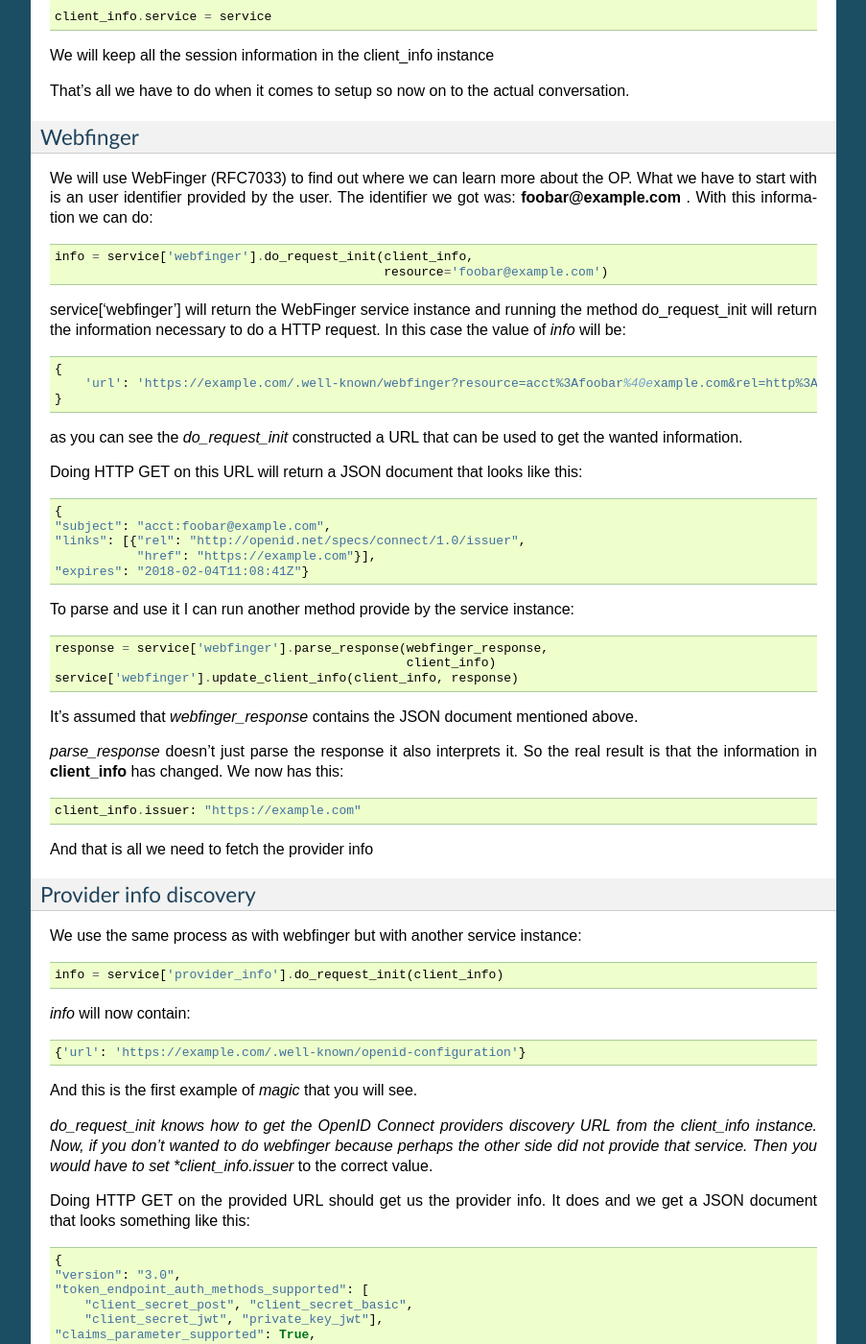
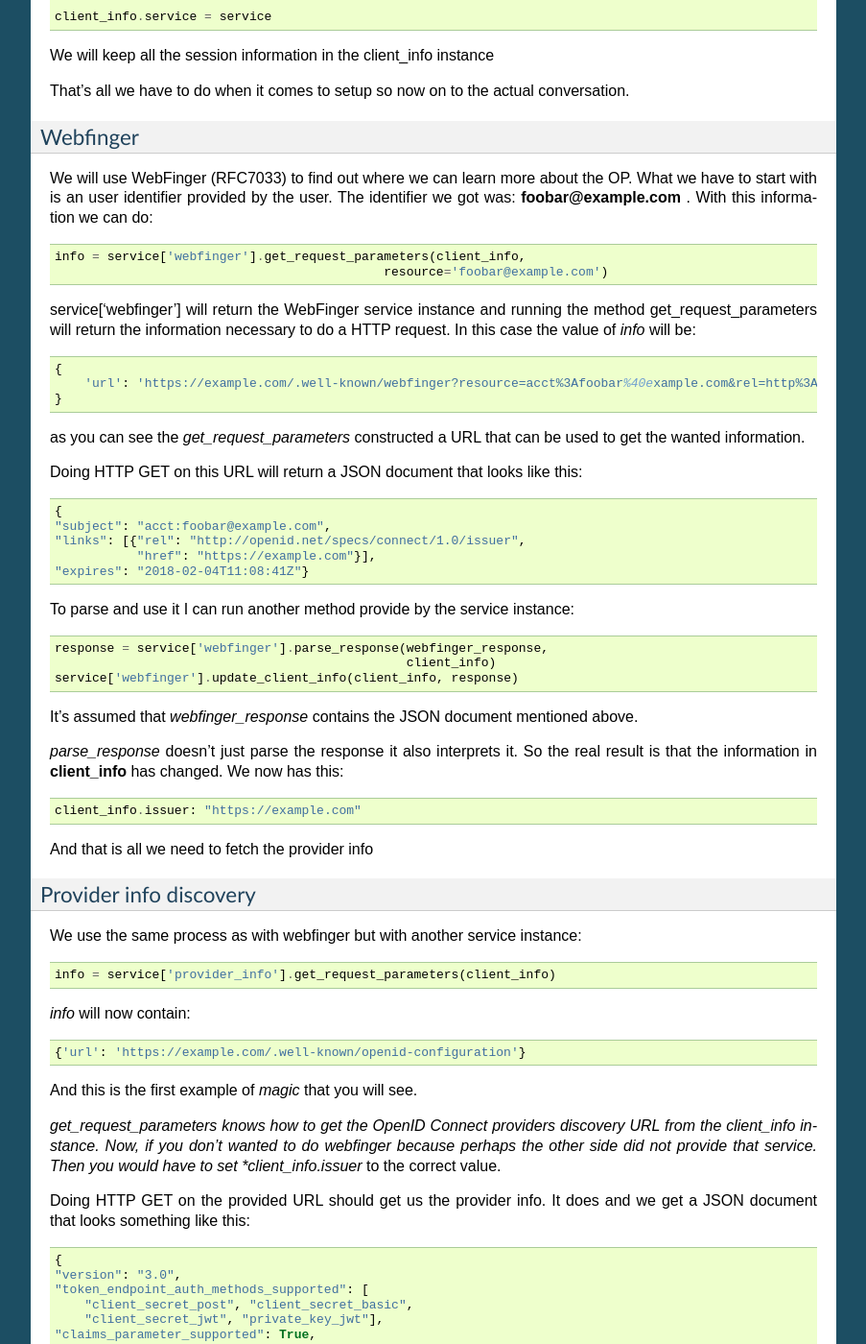
Before and after one commit to IdentityPython/JWTConnect-Python-OidcService, a Sphinx documentation site: the page built from doc/intro.rst, in a window 1280 px wide and 1400 px high, scrolled down 6815 px. Shown: the whole window at 96% size, without its empty margins (198-1101 px from the left). Built offline with Sphinx 7.4.7, drawn with Linux system fonts in a browser that asks for light colours; some of the changed text lies outside the part shown.

```diff
--- a/doc/intro.rst
+++ b/doc/intro.rst
@@ -421,19 +421,19 @@ OP. What we have to start with is an user identifier provided by the user.
 The identifier we got was: **foobar@example.com** .
 With this information we can do::
 
-    info = service['webfinger'].do_request_init(client_info,
+    info = service['webfinger'].get_request_parameters(client_info,
                                                 resource='foobar@example.com')
 
 
 service['webfinger'] will return the WebFinger service instance and running
-the method do_request_init will return the information necessary to do a
+the method get_request_parameters will return the information necessary to do a
 HTTP request. In this case the value of *info* will be::
 
     {
         'url': 'https://example.com/.well-known/webfinger?resource=acct%3Afoobar%40example.com&rel=http%3A%2F%2Fopenid.net%2Fspecs%2Fconnect%2F1.0%2Fissuer'
     }
 
-as you can see the *do_request_init* constructed a URL that can be used
+as you can see the *get_request_parameters* constructed a URL that can be used
 to get the wanted information.
 
 Doing HTTP GET on this URL will return a JSON document that looks like this::
@@ -466,7 +466,7 @@ Provider info discovery
 
 We use the same process as with webfinger but with another service instance::
 
-    info = service['provider_info'].do_request_init(client_info)
+    info = service['provider_info'].get_request_parameters(client_info)
 
 *info* will now contain::
 
@@ -474,7 +474,7 @@ We use the same process as with webfinger but with another service instance::
 
 And this is the first example of *magic* that you will see.
 
-*do_request_init knows how to get the OpenID Connect providers discovery URL
+*get_request_parameters knows how to get the OpenID Connect providers discovery URL
 from the client_info instance. Now, if you don't wanted to do webfinger because
 perhaps the other side did not provide that service. Then you would have to
 set *client_info.issuer* to the correct value.
@@ -598,7 +598,7 @@ Client registration
 
 By now you should recognize the pattern::
 
-    info = service['registration'].do_request_init(client_info)
+    info = service['registration'].get_request_parameters(client_info)
 
 Now *info* contains 3 parts:
 
@@ -668,7 +668,7 @@ more of what the oiccli package can do.
 
 Like when I used the other services this one is no different::
 
-    info = service['authorization'].do_request_init(client_info)
+    info = service['authorization'].get_request_parameters(client_info)
 
 *info* will only contain one piece of data and that is a URL::
 
@@ -712,14 +712,14 @@ Access token
 ============
 
 When sending an access token request I have to use the correct *code* value.
-To accomplish that *do_request_init* need to get state as an argument::
+To accomplish that *get_request_parameters* need to get state as an argument::
 
     _state = 'Oh3w3gKlvoM2ehFqlxI3HIK5'
     request_args = {
         'state': _state,
         'redirect_uri': client_info.state_db[_state]['redirect_uri']}
 
-    info = service['accesstoken'].do_request_init(client_info,
+    info = service['accesstoken'].get_request_parameters(client_info,
                                                   request_args=request_args)
 
 The OIDC standard says that the *redirect_uri* used for the authorization request
@@ -774,10 +774,10 @@ And finally the last step, getting the user info.
 User info
 =========
 
-Again we have to provide the *do_request_init* method with the correct state
+Again we have to provide the *get_request_parameters* method with the correct state
 value::
 
-    info = service['userinfo'].do_request_init(client_info,
+    info = service['userinfo'].get_request_parameters(client_info,
                                                state='Oh3w3gKlvoM2ehFqlxI3HIK5')
 
 And the response is a JSON document::
```
Also changed, not shown: README.md (+46 -1 lines).
